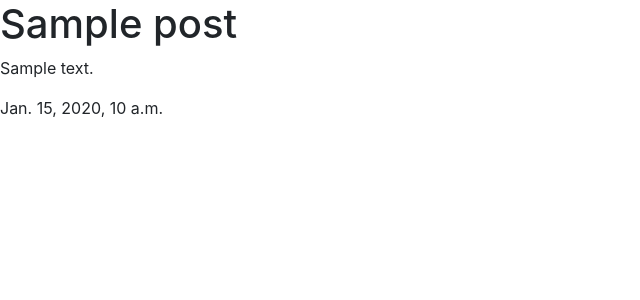
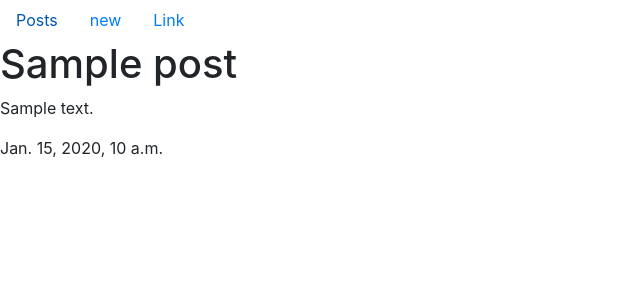
Before and after one commit to sangw0804/django_likelion_blog, a Django app: page /posts/1/ in a window 1280 px wide. Shown: the top 300 px of the page, without its empty margins (0-640 px from the left). Run offline with Django 3.2, Linux system fonts and the light colour scheme; tables that the repository leaves empty hold one stand-in row (values such as "Sample post"); some libraries are stand-ins or nearby versions.

Commit message:
리팩토링

```diff
--- a/blog/templates/partials/base.html
+++ b/blog/templates/partials/base.html
@@ -8,6 +8,11 @@
   <title>Document</title>
 </head>
 <body>
+  <nav class="nav">
+    <a class="nav-link active" href={% url 'index' %}>Posts</a>
+    <a class="nav-link" href="#">new</a>
+    <a class="nav-link" href="#">Link</a>
+  </nav>
   {% block content %}
   {% endblock %}
 </body>
```
Also changed, not shown: blog/templates/partials/navbar.html (added).
